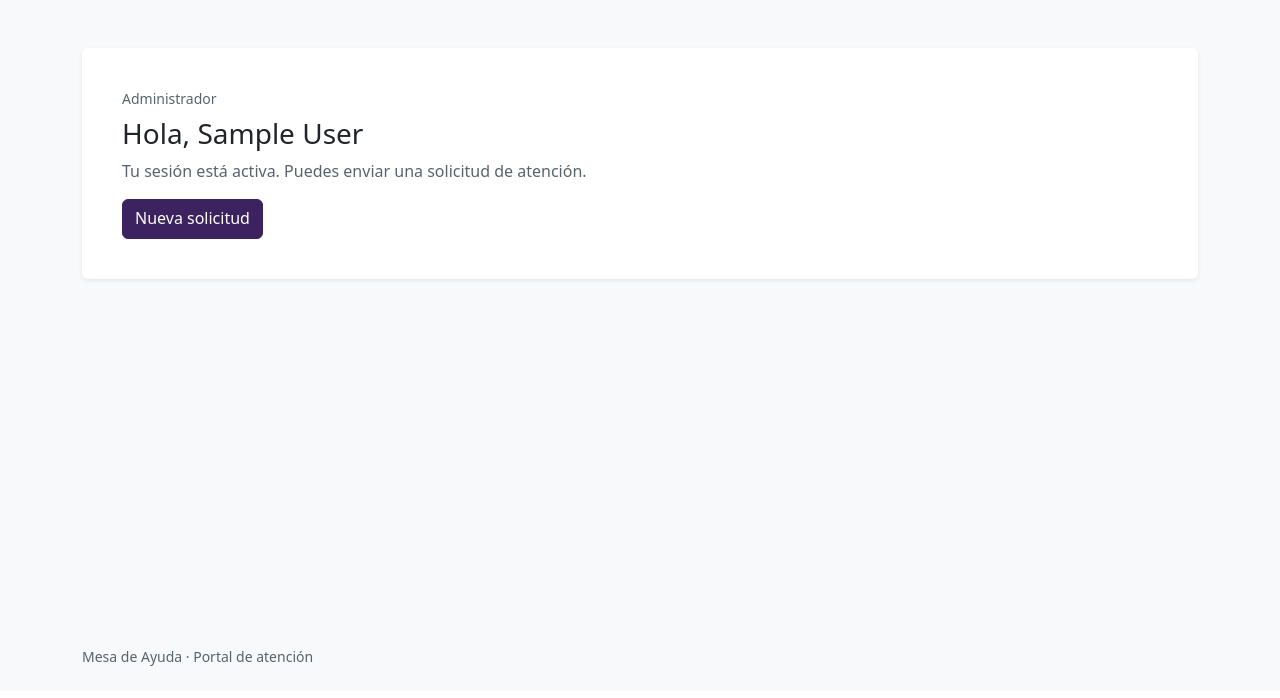
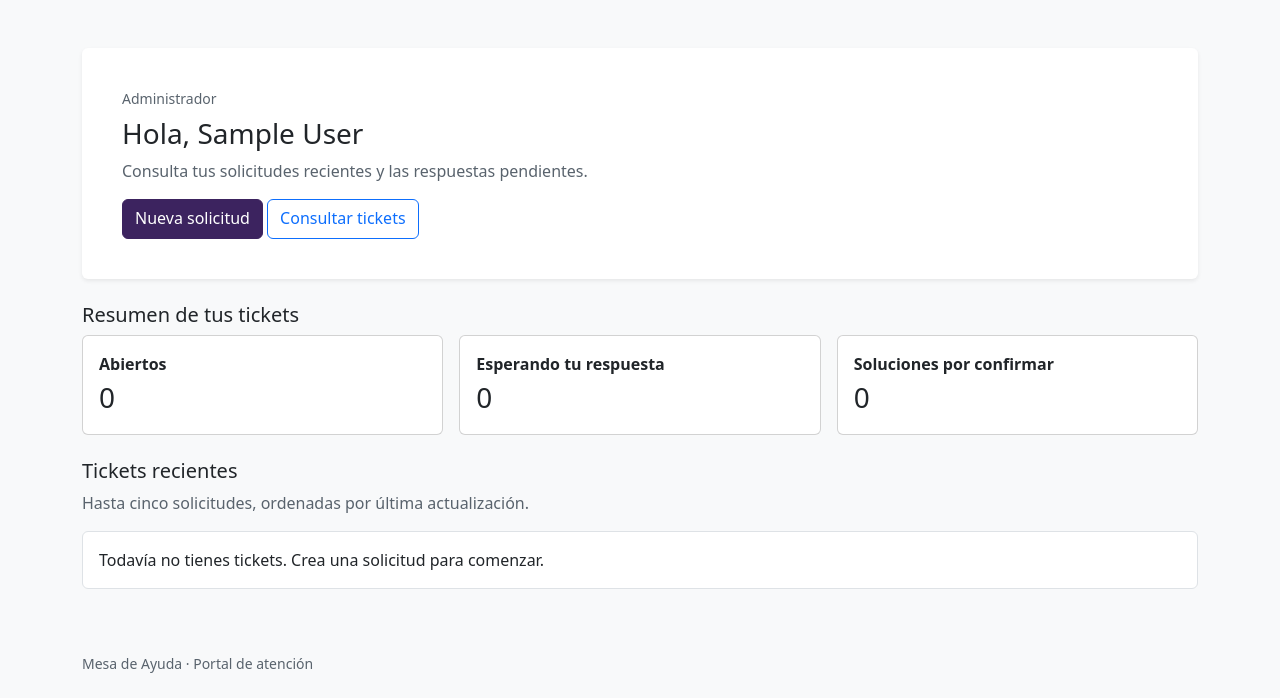
Before and after one commit to ChrissJunta/ProductoFinalM4, a Django app: page /inicio/ in a window 1280 px wide. Shown: the part 109-807 px from the top of the page. Before the commit the page ends 775 px from the top, so only its background shows below. Run offline with Django 5.2, Linux system fonts and the light colour scheme; the visitor is signed in with stand-in values (Sample User, id 1); data comes from the database, SQL or seed files in the repository; data that the repository does not hold is empty; parts of the project's set-up code (start-up, migrations or seed data) failed here and were passed over; some libraries are stand-ins or nearby versions.

Commit message:
Implementa resumen de inicio y tickets recientes

```diff
--- a/templates/home.html
+++ b/templates/home.html
@@ -5,8 +5,23 @@
   <div class="card-body">
     <p class="text-secondary small mb-2">{{ user_role }}</p>
     <h1 id="home-title" class="h3">Hola, {{ user.get_full_name|default:user.username }}</h1>
-    <p class="text-secondary">Tu sesión está activa. Puedes enviar una solicitud de atención.</p>
+    <p class="text-secondary">Consulta tus solicitudes recientes y las respuestas pendientes.</p>
     <a class="btn btn-primary" href="{% url 'helpdesk:ticket_create' %}">Nueva solicitud</a>
+    <a class="btn btn-outline-primary" href="{% url 'helpdesk:ticket_list' %}">Consultar tickets</a>
   </div>
 </section>
+<section class="my-4" aria-labelledby="summary-title">
+  <h2 id="summary-title" class="h5">Resumen de tus tickets</h2>
+  <dl class="row g-3">
+    <div class="col-sm-4"><div class="card p-3 h-100"><dt>Abiertos</dt><dd class="fs-3 mb-0">{{ summary.open }}</dd></div></div>
+    <div class="col-sm-4"><div class="card p-3 h-100"><dt>Esperando tu respuesta</dt><dd class="fs-3 mb-0">{{ summary.waiting_user }}</dd></div></div>
+    <div class="col-sm-4"><div class="card p-3 h-100"><dt>Soluciones por confirmar</dt><dd class="fs-3 mb-0">{{ summary.resolved }}</dd></div></div>
+  </dl>
+</section>
+<section aria-labelledby="recent-title">
+  <h2 id="recent-title" class="h5">Tickets recientes</h2>
+  <p class="text-secondary">Hasta cinco solicitudes, ordenadas por última actualización.</p>
+  {% if recent_rows %}{% include 'components/ticket_table.html' with rows=recent_rows %}
+  {% else %}<p class="border rounded bg-white p-3">Todavía no tienes tickets. Crea una solicitud para comenzar.</p>{% endif %}
+</section>
 {% endblock %}
```
Also changed, not shown: progress.md (+6 -1 lines).
